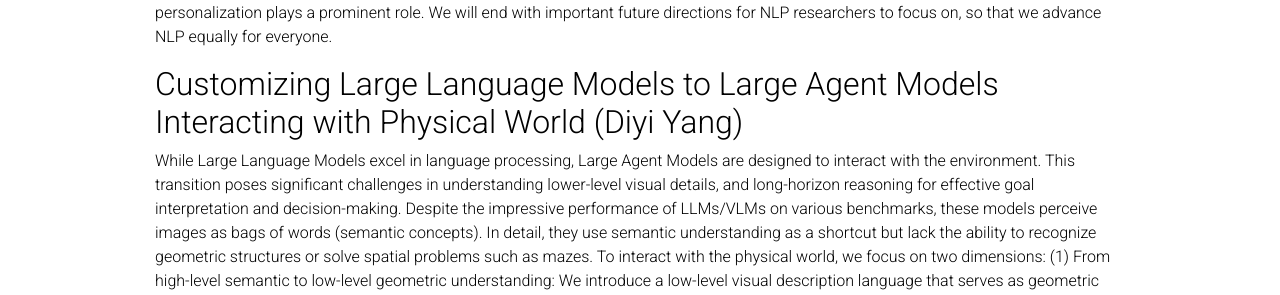
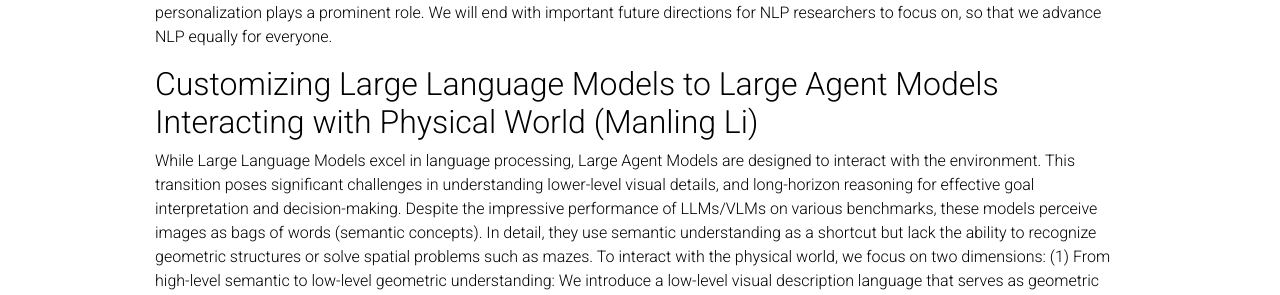
Before and after one commit to customnlp4u-24/customnlp4u-24.github.io, a Jekyll site: the page built from _pages/schedule.md, in a window 1280 px wide and 900 px high, scrolled down 1482 px. Shown: the part 401-696 px from the top of the window. Built offline with Jekyll 4.4.1, drawn with Linux system fonts in a browser that asks for light colours; comment, search, counter and statistics services are not loaded; a style sheet for code colours, icons or effects is not loaded.

Commit message:
Update schedule.md

```diff
--- a/_pages/schedule.md
+++ b/_pages/schedule.md
@@ -74,7 +74,7 @@ Many longstanding research problems are now emerging in the context of non-exper
 ## Advancing NLP equally for everyone (Maartje ter Hoeve)
 As LLMs become more commonplace and play an increasingly important role in people’s lives, it is important to ask how we can make equal progress in NLP for everyone. In this talk, we will cover three angles to address this question: (1) people’s preferences and expectations when interacting with NLP systems, (2) multilingual setups, and (3) low-resource scenarios. Amongst others, we will find that personalization plays a prominent role. We will end with important future directions for NLP researchers to focus on, so that we advance NLP equally for everyone.
 
-## Customizing Large Language Models to Large Agent Models Interacting with Physical World (Diyi Yang)
+## Customizing Large Language Models to Large Agent Models Interacting with Physical World (Manling Li)
 While Large Language Models excel in language processing, Large Agent Models are designed to interact with the environment. This transition poses significant challenges in understanding lower-level visual details, and long-horizon reasoning for effective goal interpretation and decision-making. Despite the impressive performance of LLMs/VLMs on various benchmarks, these models perceive images as bags of words (semantic concepts). In detail, they use semantic understanding as a shortcut but lack the ability to recognize geometric structures or solve spatial problems such as mazes. To interact with the physical world, we focus on two dimensions: (1) From high-level semantic to low-level geometric understanding: We introduce a low-level visual description language that serves as geometric tokens, allowing the abstraction of multimodal low-level geometric structures. (2) From fast-thinking to slow-thinking: We propose to quantify long-horizon reasoning by incorporating Markov Decision Process (MDP) based decision-making. The key difference between language models and agent models lies in their decision-making capabilities. This fundamental difference necessitates a shift in how we approach the development of large agent models, focusing on both geometric understanding and long-term planning to create more capable embodied AI agents.
 
 
```
